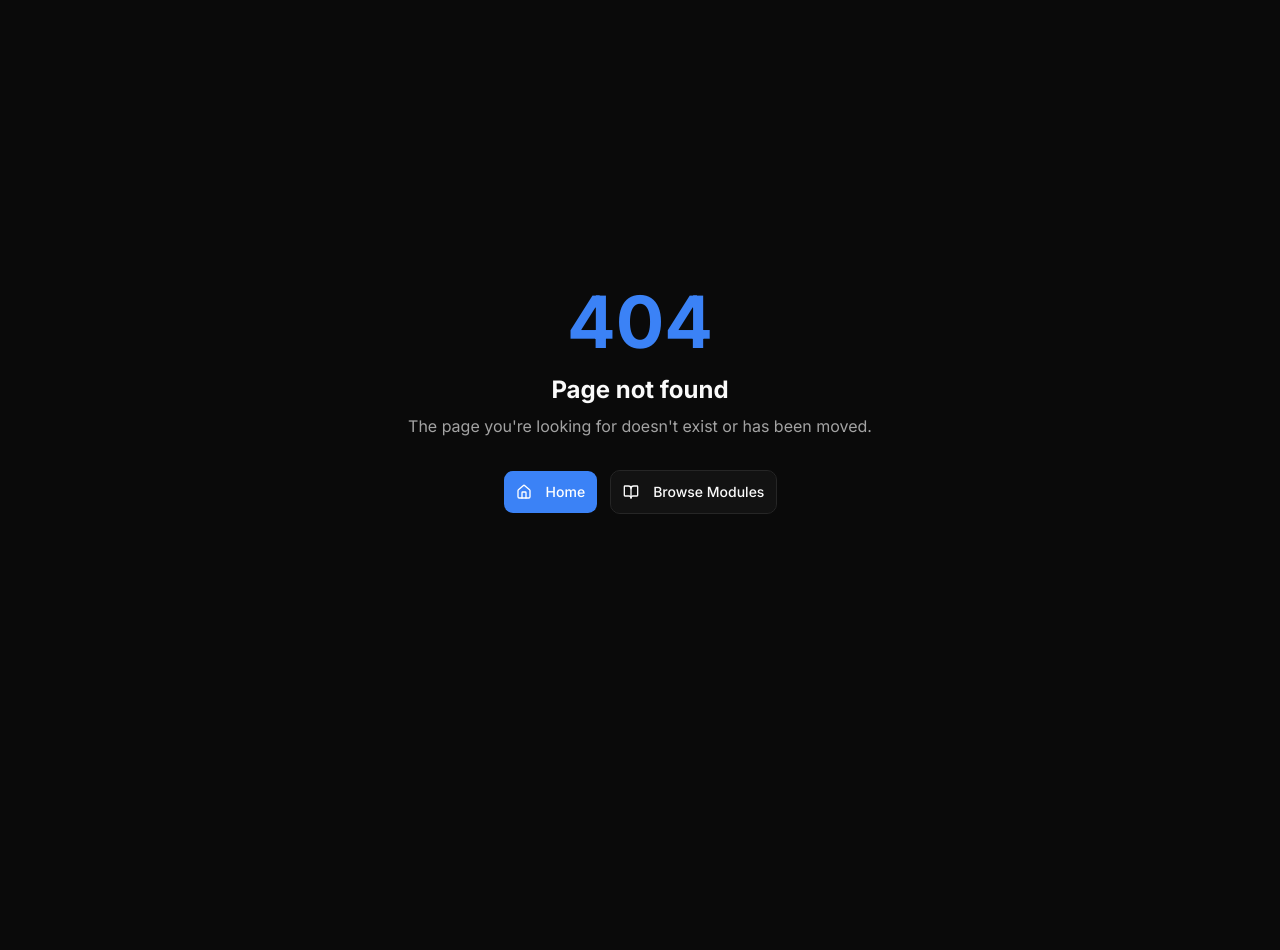
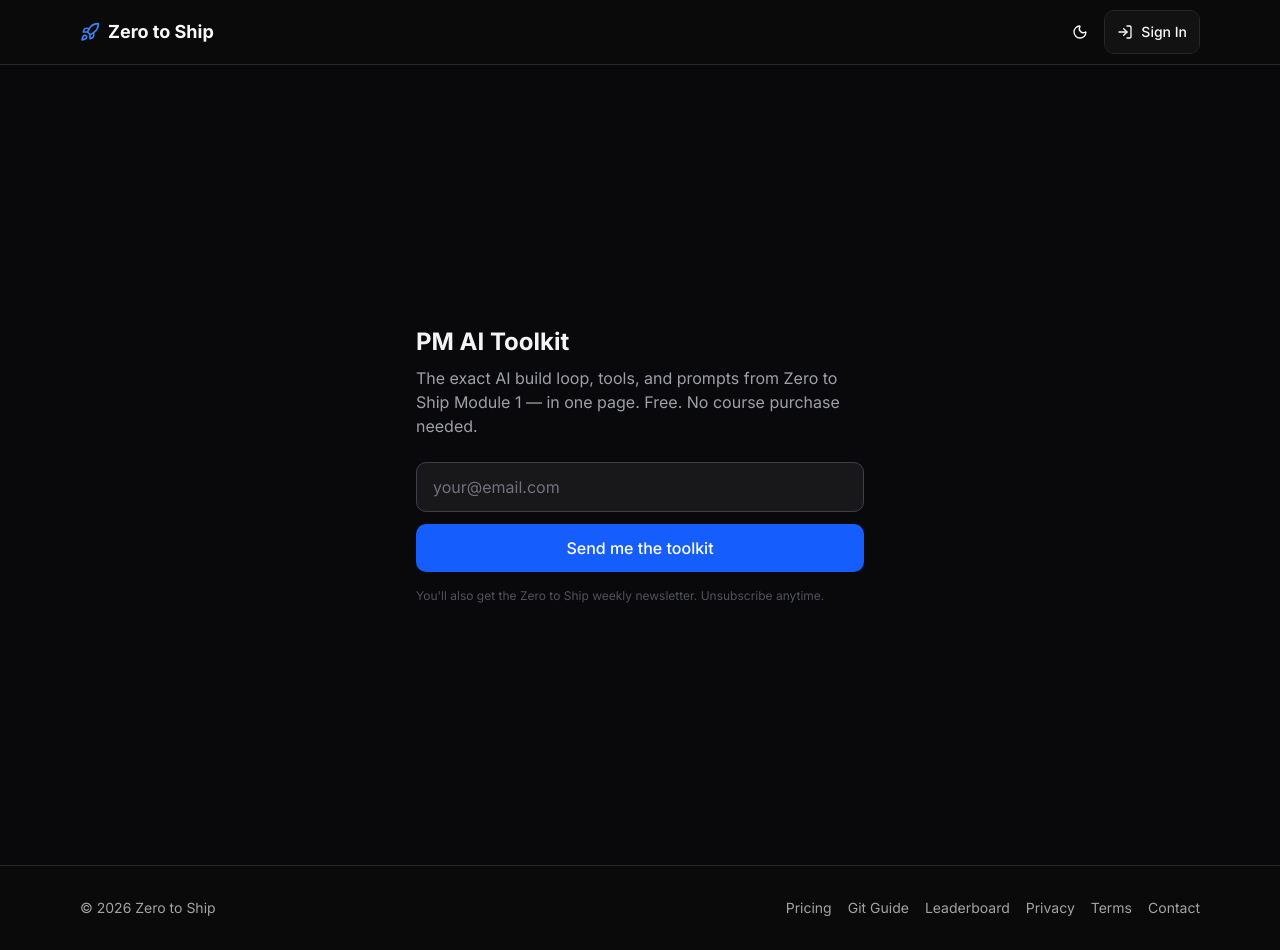
Before and after one commit to ethancstuart/zero-to-shipped, a Next.js app: page /toolkit in a window 1280 px wide. Before the commit this address had no page. Before the commit the page ends 800 px from the top, so only its background shows below. Built offline with nearby package versions, Linux system fonts and the light colour scheme; no server answers.

Commit message:
feat: lead magnet opt-in page at /toolkit with Beehiiv subscribe

```diff
--- /dev/null
+++ b/src/app/(marketing)/toolkit/page.tsx
@@ -0,0 +1,61 @@
+'use client'
+import { useState } from 'react'
+
+export default function ToolkitPage() {
+  const [email, setEmail] = useState('')
+  const [state, setState] = useState<'idle' | 'loading' | 'done' | 'error'>('idle')
+
+  async function handleSubmit(e: React.FormEvent) {
+    e.preventDefault()
+    setState('loading')
+    const res = await fetch('/api/toolkit-subscribe', {
+      method: 'POST',
+      headers: { 'Content-Type': 'application/json' },
+      body: JSON.stringify({ email }),
+    })
+    setState(res.ok ? 'done' : 'error')
+  }
+
+  return (
+    <main className="min-h-screen bg-zinc-950 text-zinc-100 flex items-center justify-center p-6">
+      <div className="max-w-md w-full">
+        <h1 className="text-2xl font-bold mb-2">PM AI Toolkit</h1>
+        <p className="text-zinc-400 mb-6">
+          The exact AI build loop, tools, and prompts from Zero to Ship Module 1 — in one page.
+          Free. No course purchase needed.
+        </p>
+
+        {state === 'done' ? (
+          <div className="bg-green-950 border border-green-700 rounded-lg p-4 text-green-300">
+            Check your email — the toolkit is on its way.
+          </div>
+        ) : (
+          <form onSubmit={handleSubmit} className="flex flex-col gap-3">
+            <input
+              type="email"
+              required
+              value={email}
+              onChange={e => setEmail(e.target.value)}
+              placeholder="your@email.com"
+              className="w-full bg-zinc-900 border border-zinc-700 rounded-lg px-4 py-3 text-zinc-100 placeholder-zinc-500"
+            />
+            <button
+              type="submit"
+              disabled={state === 'loading'}
+              className="w-full bg-blue-600 text-white rounded-lg py-3 font-medium hover:bg-blue-500 disabled:opacity-50"
+            >
+              {state === 'loading' ? 'Sending…' : 'Send me the toolkit'}
+            </button>
+            {state === 'error' && (
+              <p className="text-red-400 text-sm">Something went wrong. Try again.</p>
+            )}
+          </form>
+        )}
+
+        <p className="text-xs text-zinc-600 mt-4">
+          You'll also get the Zero to Ship weekly newsletter. Unsubscribe anytime.
+        </p>
+      </div>
+    </main>
+  )
+}
--- /dev/null
+++ b/src/app/api/toolkit-subscribe/route.ts
@@ -0,0 +1,31 @@
+import { NextRequest, NextResponse } from 'next/server'
+
+export async function POST(req: NextRequest) {
+  const { email } = await req.json() as { email: string }
+  if (!email || !email.includes('@')) {
+    return NextResponse.json({ error: 'Invalid email' }, { status: 400 })
+  }
+
+  const res = await fetch(
+    `https://api.beehiiv.com/v2/publications/${process.env.BEEHIIV_PUBLICATION_ID}/subscriptions`,
+    {
+      method: 'POST',
+      headers: {
+        'Content-Type': 'application/json',
+        Authorization: `Bearer ${process.env.BEEHIIV_API_KEY}`,
+      },
+      body: JSON.stringify({
+        email,
+        reactivate_existing: false,
+        send_welcome_email: true,
+        utm_source: 'toolkit-page',
+      }),
+    }
+  )
+
+  if (!res.ok) {
+    return NextResponse.json({ error: 'Subscribe failed' }, { status: 500 })
+  }
+
+  return NextResponse.json({ ok: true })
+}
```
Also changed, not shown: 1 other file (tests, documents, lock files or other folders).
